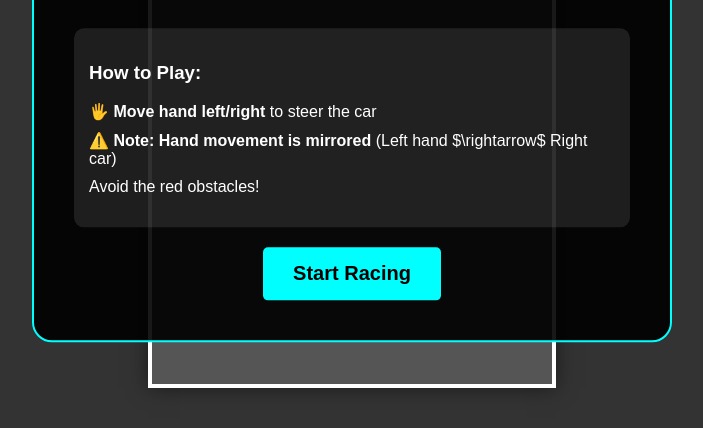
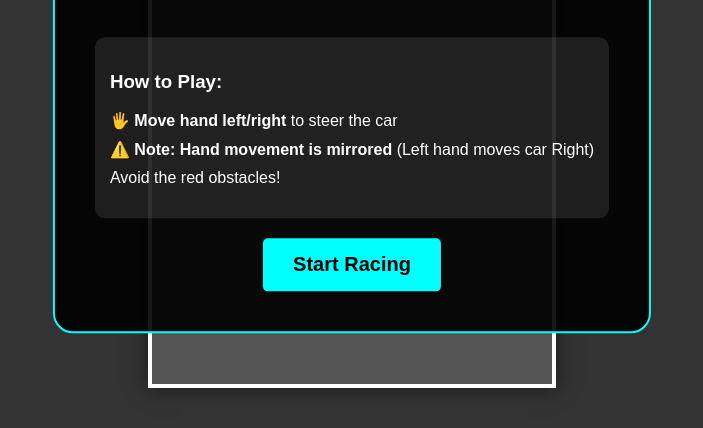
Before and after one commit to yashatwork1912-sys/games, a plain HTML site: page index.html in a window 1280 px wide. Shown: the part 316-744 px from the top of the page, without its empty margins (288-991 px from the left). Drawn offline with Linux system fonts and the light colour scheme; a script that the page names is missing.

Commit message:
Fix: remove LaTeX notation from UI

```diff
--- a/index.html
+++ b/index.html
@@ -20,7 +20,7 @@
                 <h3>How to Play:</h3>
                 <ul>
                     <li>🖐️ <b>Move hand left/right</b> to steer the car</li>
-                    <li>⚠️ <b>Note: Hand movement is mirrored</b> (Left hand $\rightarrow$ Right car)</li>
+                    <li>⚠️ <b>Note: Hand movement is mirrored</b> (Left hand moves car Right)</li>
                     <li>Avoid the red obstacles!</li>
                 </ul>
             </div>
```
